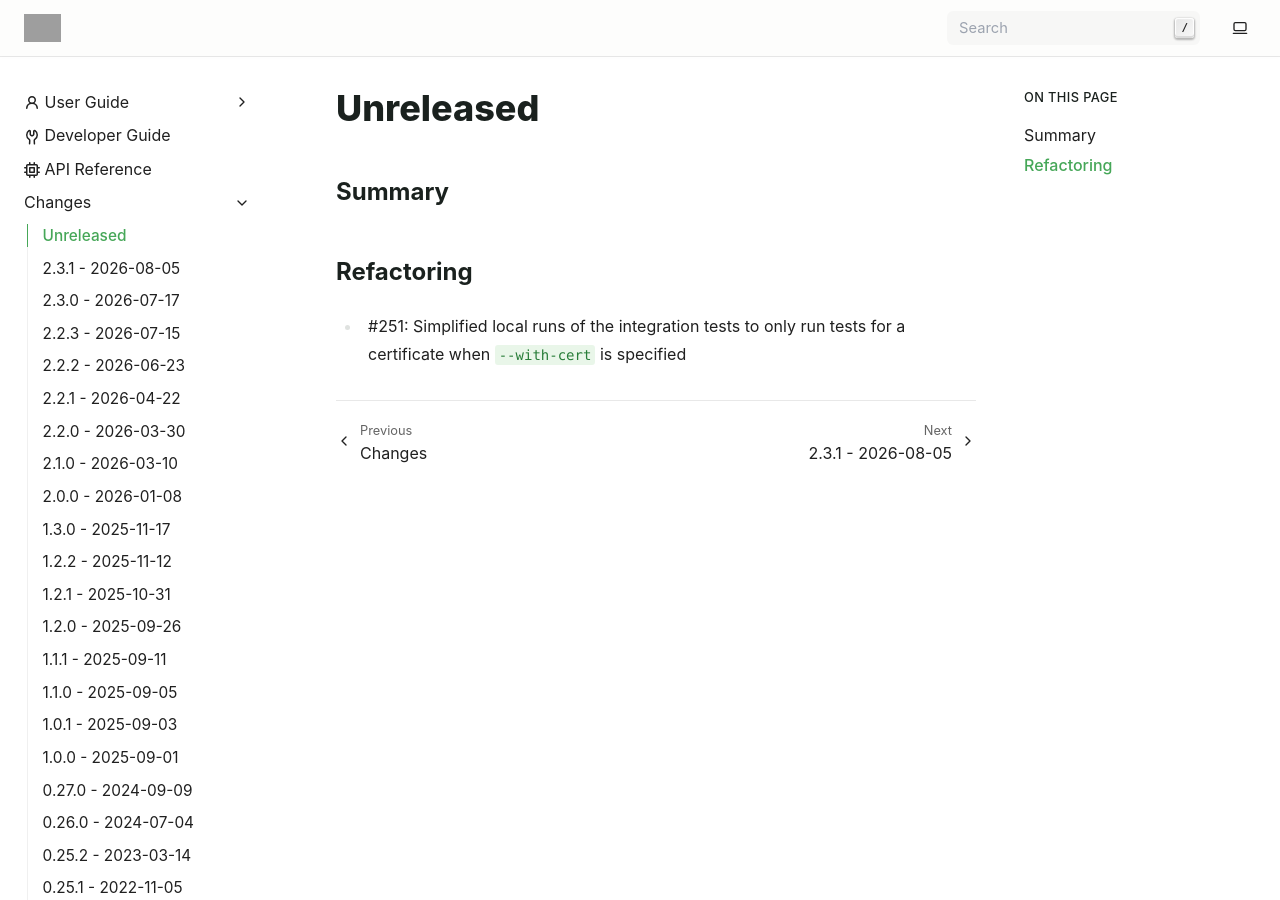
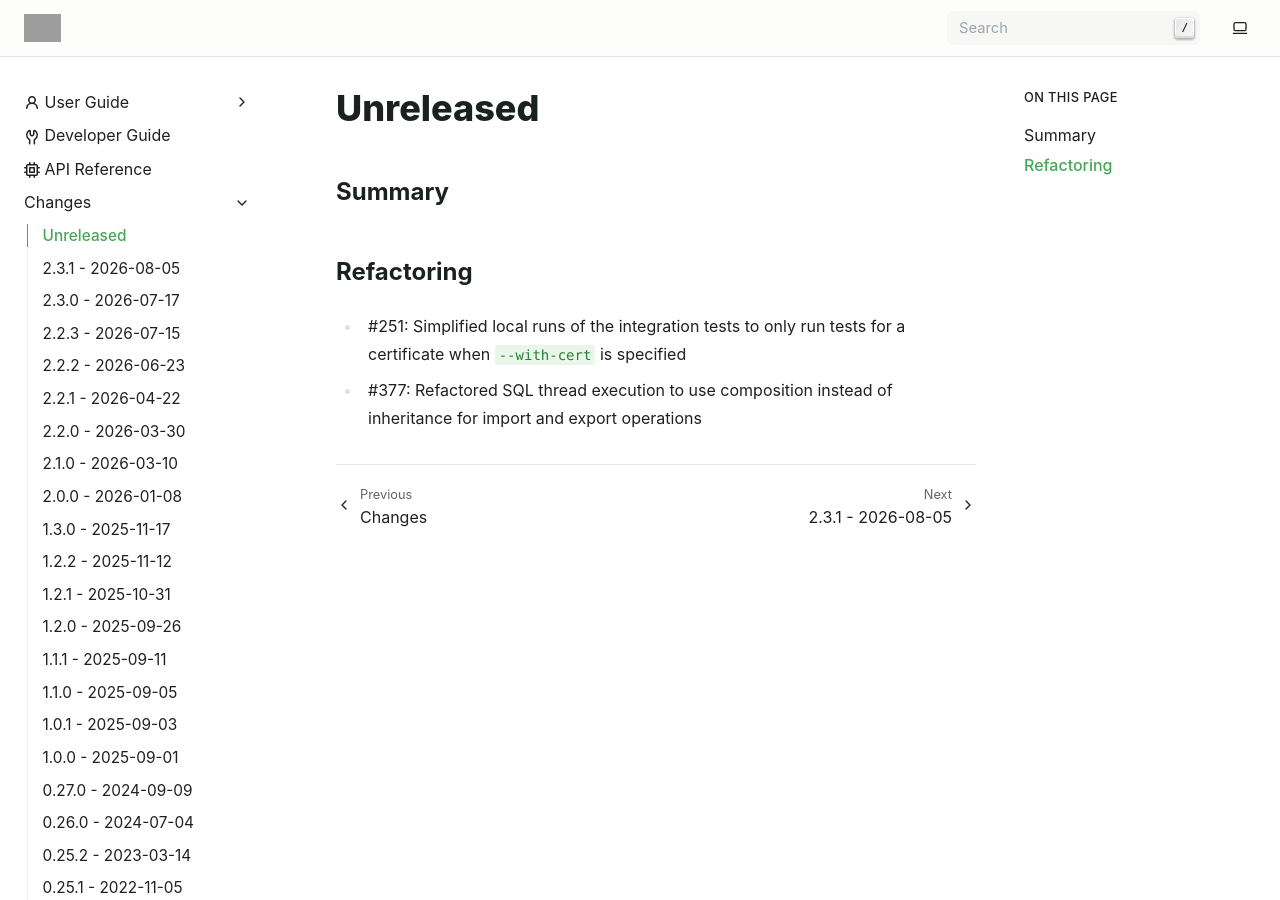
Before and after one commit to exasol/pyexasol, a Sphinx documentation site: the page built from doc/changes/unreleased.md, in a window 1280 px wide and 900 px high. Built offline with Sphinx 7.4.7, drawn with Linux system fonts in a browser that asks for light colours; grey boxes are pictures that could not be loaded.

Commit message:
Add changelog entry

```diff
--- a/doc/changes/unreleased.md
+++ b/doc/changes/unreleased.md
@@ -5,3 +5,4 @@
 ## Refactoring
 
 * #251: Simplified local runs of the integration tests to only run tests for a certificate when `--with-cert` is specified
+* #377: Refactored SQL thread execution to use composition instead of inheritance for import and export operations
```
